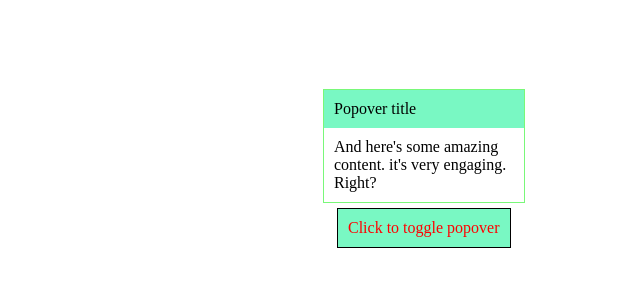
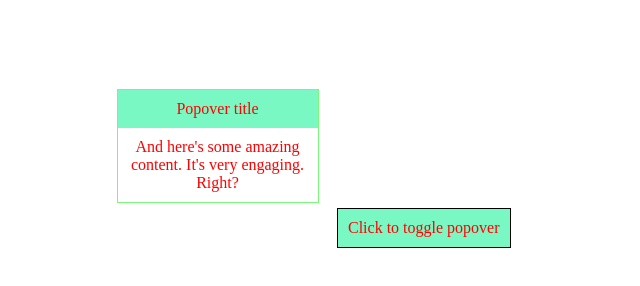
Before and after one commit to Tatiana0325/ahj-html-form-popover, a website built with webpack: page src/index.html in a window 1280 px wide. Both pictures are taken after a click on the button "Click to toggle popover". Shown: the whole page, without its empty margins (153-793 px from the left). Built offline with nearby package versions, Linux system fonts and the light colour scheme.

Commit message:
Changing

```diff
--- a/src/css/style.css
+++ b/src/css/style.css
@@ -4,14 +4,10 @@
 	margin-right: auto;
 }
 
-.active {
+.message-popover {
 	position: absolute;
 	width: 200px;
 	border: 1px solid #79f879;
-}
-
-.invisible {
-	display: none;
 }
 
 .popover-title, .popover-body, .button-popover {
--- a/src/index.html
+++ b/src/index.html
@@ -9,10 +9,6 @@
 </head>
 <body>
 	<div class="form-popover">
-		<div class="message-popover invisible">
-			<div class="popover-title">Popover title</div>
-			<div class="popover-body">And here's some amazing content. it's very engaging. Right?</div>
-		</div>
 		<button data-toggle="button-popover" class="button-popover">Click to toggle popover</button>
 	</div>
 </body>
--- a/src/js/app.js
+++ b/src/js/app.js
@@ -1,13 +1,21 @@
 const formPop = document.querySelector('.form-popover');
-const message = formPop.querySelector('.message-popover');
 const btnPop = formPop.querySelector('.button-popover');
 
 btnPop.addEventListener('click', (event) => {
 	event.preventDefault();
 
-	message.classList.remove('invisible');
+	formPop.classList.add('active')
+
+	const message = document.createElement('div');
+	message.setAttribute('data-widget', 'popover');
+	message.classList.add('message-popover');
+	message.innerHTML = `
+		<div class="popover-title">Popover title</div>
+		<div class="popover-body">And here's some amazing content. It's very engaging. Right?</div>
+	`;
+
+	btnPop.appendChild(message);
 	message.classList.add('active');
-
-	message.style.left = `${message.offsetLeft + (btnPop.offsetWidth - message.offsetWidth) / 2}px`;
+	message.style.left = `${btnPop.offsetWidth  + message.offsetWidth / 2 - (message.offsetLeft - btnPop.offsetLeft) / 2}px`;
 	message.style.top = `${btnPop.offsetTop - (message.offsetHeight + 5)}px`
 })
```
Also changed, not shown: e2e/e2e.test.js (+19 -6 lines).
